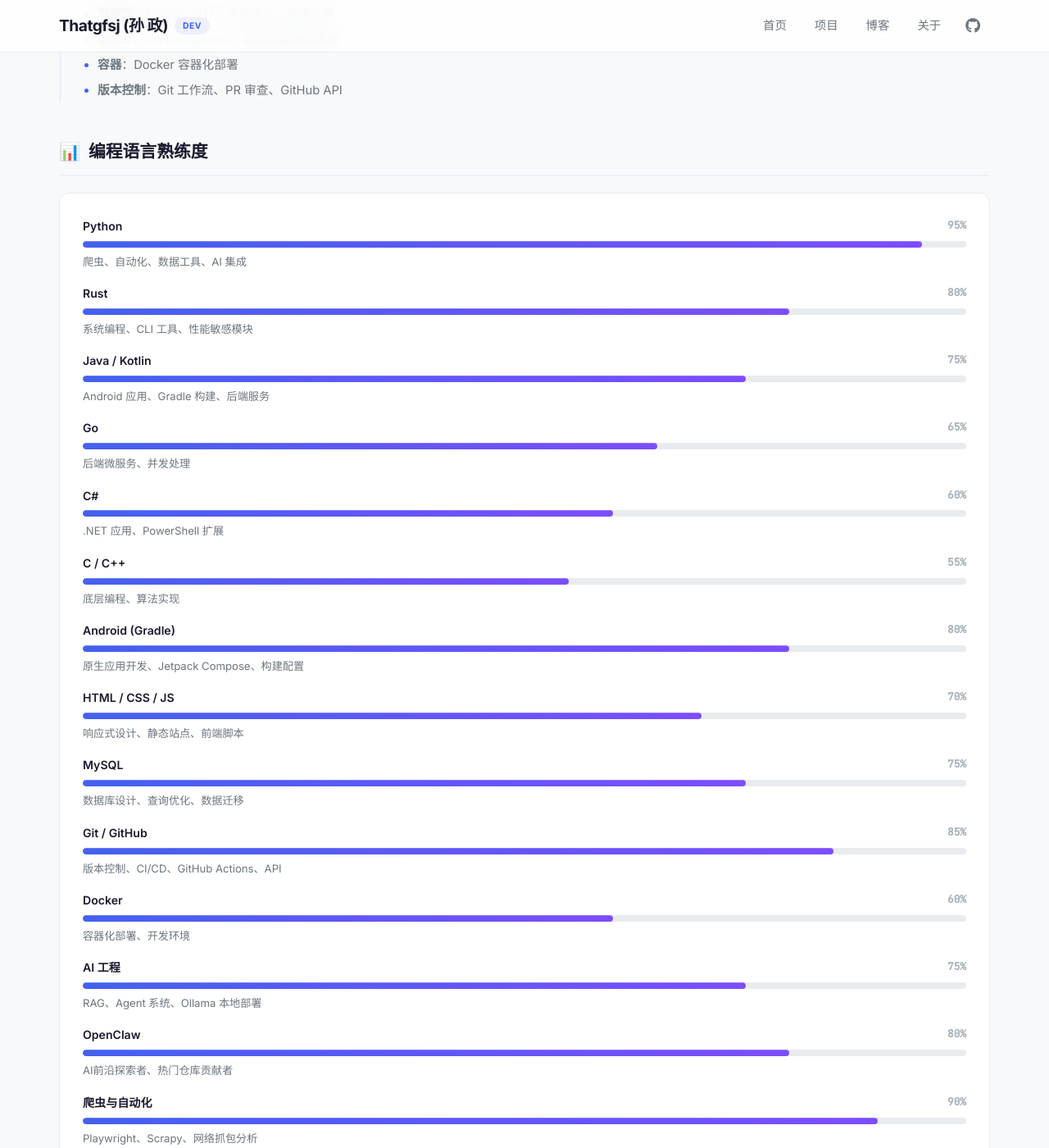
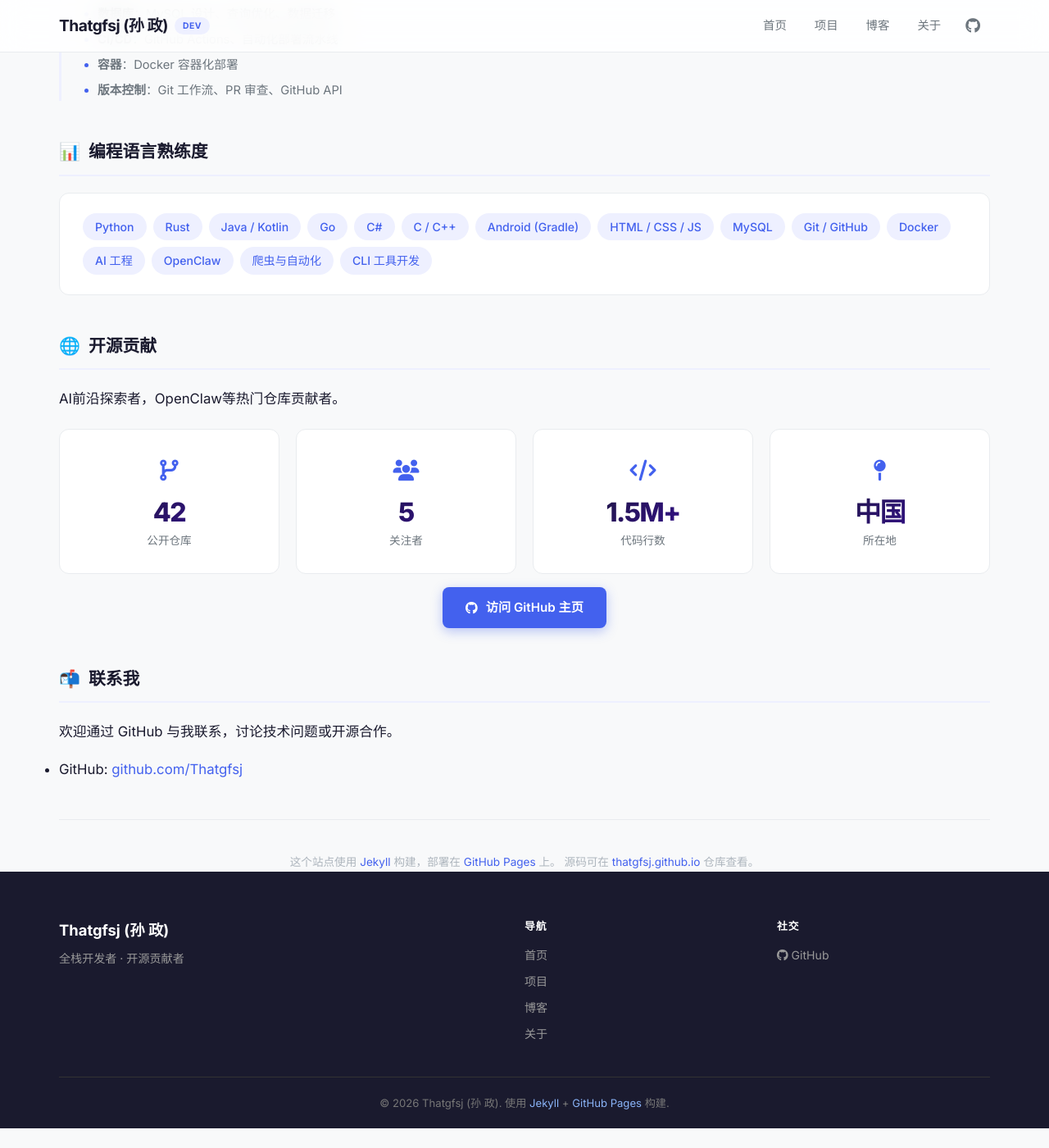
Before and after one commit to Thatgfsj/thatgfsj.github.io, a Jekyll site: the page built from about.md, in a window 1280 px wide and 1400 px high, scrolled down 1333 px. Shown: the whole window at 82% size. Built offline with Jekyll 4.4.1, drawn with Linux system fonts in a browser that asks for light colours; after the commit the page ends 2709 px from its top, so only the background shows below that.

Commit message:
feat(skills): 改为 chip 标签云样式
- 删除进度条 + 百分比 + 描述的三件套，信息密度低且条形差异不明显
- 改为 pill 形 chip（flex-wrap 自动换行），hover 反色 + 上浮
- grid 从 4 列改为 2 列，更舒展
- 保留 skill.desc 数据，通过 title 属性作为 hover 提示
- 同步调整 about.md 技能区，保持首页/关于页一致

```diff
--- a/about.md
+++ b/about.md
@@ -89,19 +89,10 @@
 
     <div class="skills-grid" style="grid-template-columns: 1fr;">
       <div class="skill-category">
-        <div class="skill-items">
+        <div class="skill-chips">
           {% for cat in site.data.skills %}
             {% for skill in cat.items %}
-            <div class="skill-item">
-              <div class="skill-name-row">
-                <span class="skill-name">{{ skill.name }}</span>
-                <span class="skill-level">{{ skill.level }}%</span>
-              </div>
-              <div class="skill-bar">
-                <div class="skill-bar-fill" style="width: {{ skill.level }}%"></div>
-              </div>
-              <div class="skill-desc">{{ skill.desc }}</div>
-            </div>
+            <span class="skill-chip" title="{{ skill.desc }}">{{ skill.name }}</span>
             {% endfor %}
           {% endfor %}
         </div>
--- a/assets/css/style.css
+++ b/assets/css/style.css
@@ -301,19 +301,19 @@
 }
 
 /* ========================
-   Skills — 大屏 4 列
+   Skills — chip 标签云
    ======================== */
 .skills-grid {
   display: grid;
-  grid-template-columns: repeat(4, 1fr);
-  gap: 24px;
+  grid-template-columns: repeat(2, 1fr);
+  gap: 20px;
 }
 
 .skill-category {
   background: var(--bg-card);
   border: 1px solid var(--border);
   border-radius: var(--radius);
-  padding: 28px;
+  padding: 24px 28px;
   transition: var(--transition);
 }
 .skill-category:hover {
@@ -326,52 +326,45 @@
   display: flex;
   align-items: center;
   gap: 10px;
-  margin-bottom: 20px;
-  padding-bottom: 14px;
+  margin-bottom: 16px;
+  padding-bottom: 12px;
   border-bottom: 2px solid var(--primary-light);
 }
 .skill-category-header .cat-icon {
-  font-size: 1.6rem;
+  font-size: 1.4rem;
 }
 .skill-category-header h3 {
-  font-size: 1.1rem;
+  font-size: 1rem;
   font-weight: 700;
+  letter-spacing: 0.2px;
 }
 
-.skill-items { display: flex; flex-direction: column; gap: 16px; }
-
-.skill-name-row {
+.skill-chips {
   display: flex;
-  justify-content: space-between;
-  font-size: 0.88rem;
-  margin-bottom: 6px;
-}
-.skill-name-row .skill-name { font-weight: 600; }
-.skill-name-row .skill-level {
-  color: var(--text-muted);
-  font-size: 0.8rem;
-  font-weight: 600;
-  font-family: var(--font-mono);
+  flex-wrap: wrap;
+  gap: 8px;
 }
 
-.skill-bar {
-  height: 8px;
-  background: var(--border);
-  border-radius: 4px;
-  overflow: hidden;
+.skill-chip {
+  display: inline-flex;
+  align-items: center;
+  padding: 6px 14px;
+  font-size: 0.88rem;
+  font-weight: 500;
+  line-height: 1.4;
+  color: var(--primary);
+  background: var(--primary-light);
+  border: 1px solid transparent;
+  border-radius: 999px;
+  cursor: default;
+  transition: var(--transition);
+  user-select: none;
 }
-.skill-bar-fill {
-  height: 100%;
-  background: linear-gradient(90deg, var(--primary), #7c4dff);
-  border-radius: 4px;
-  transition: width 0.8s cubic-bezier(0.4, 0, 0.2, 1);
-  box-shadow: inset 0 1px 0 rgba(255,255,255,.2);
-}
-
-.skill-desc {
-  font-size: 0.82rem;
-  color: var(--text-light);
-  margin-top: 6px;
+.skill-chip:hover {
+  color: #fff;
+  background: var(--primary);
+  transform: translateY(-1px);
+  box-shadow: 0 4px 10px var(--primary-glow);
 }
 
 /* ========================
```
Also changed, not shown: index.md (+2 -11 lines).
